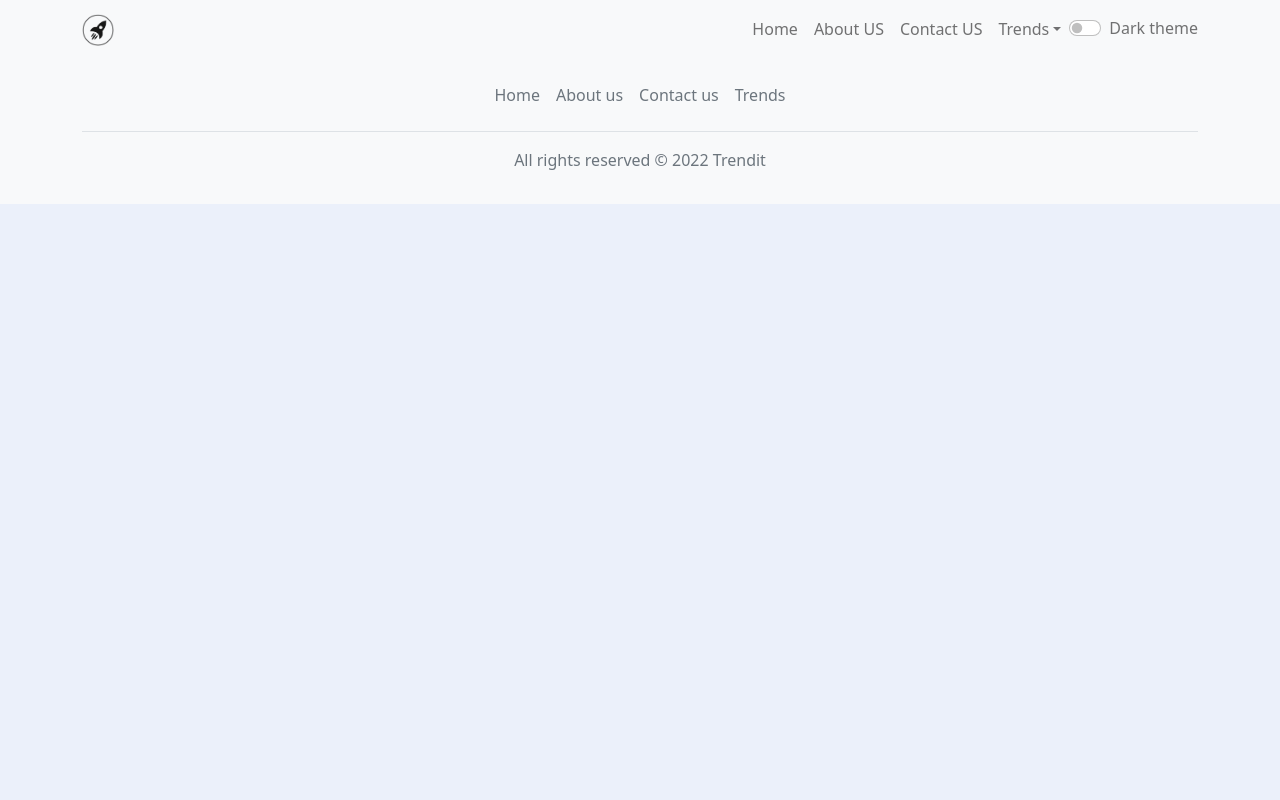
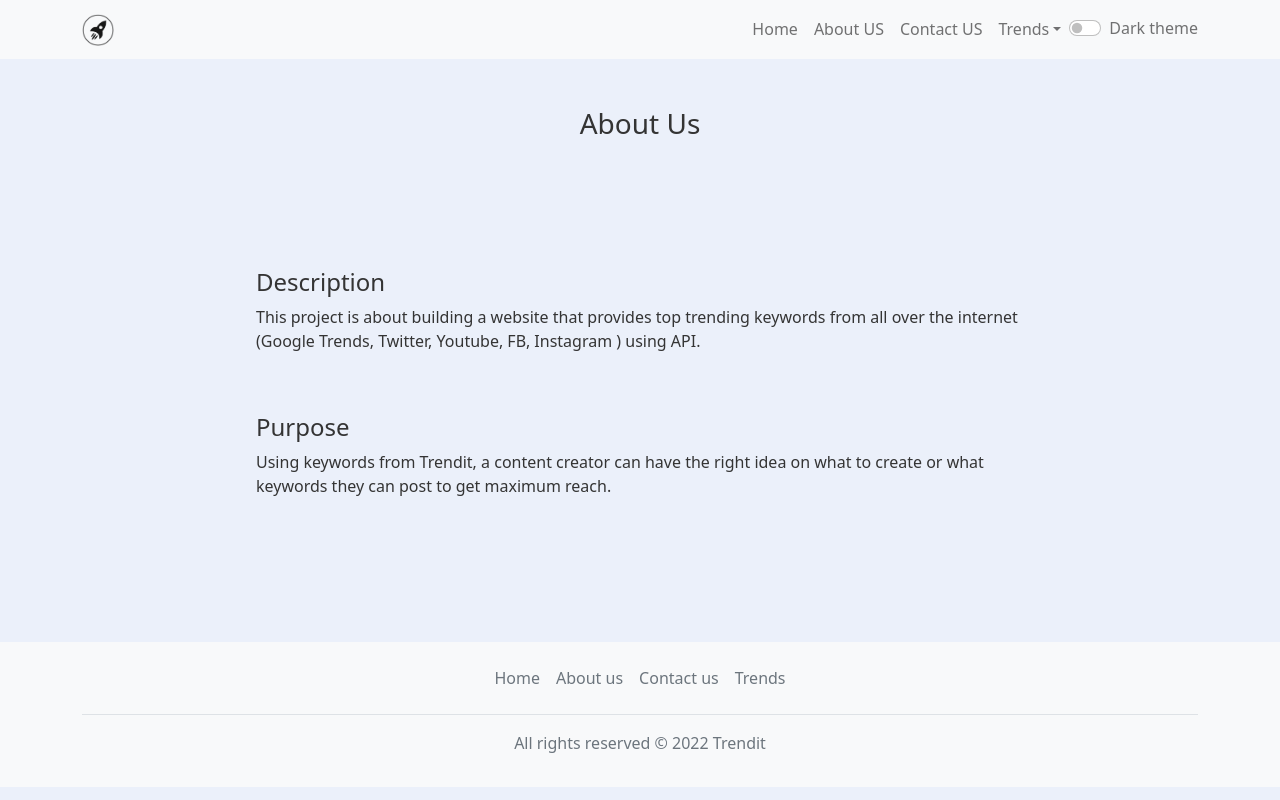
Before and after one commit to clubgamma/Trendit, a React (Create React App) app in the folder client/: page /about-us in a window 1280 px wide. Built offline with nearby package versions, Linux system fonts and the light colour scheme.

Commit message:
aboutus Page

```diff
--- a/client/src/App.js
+++ b/client/src/App.js
@@ -6,6 +6,7 @@ import ContactUs from "./components/ContactUs/ContactUs";
 import "bootstrap/dist/css/bootstrap.min.css";
 import "./App.css";
 import Footer from "./components/Footer/Footer";
+import AboutUS from './components/AboutUs/AboutUs';
 class App extends React.Component {
   constructor(props) {
     super(props);
@@ -30,6 +31,7 @@ class App extends React.Component {
             <Routes>
               <Route path="/" element={<Home />} />
               <Route path="/contact-us" element={<ContactUs theme={this.state.theme} />} />
+              <Route path="/about-us" element={<AboutUS  theme={this.state.theme}/>} />
             </Routes>
           </div>
         </Router>
--- /dev/null
+++ b/client/src/components/AboutUs/AboutUs.js
@@ -0,0 +1,25 @@
+import React from "react";
+import './about.css'
+
+function AboutUS(props) {
+  return (
+    <div className="pt-5 pb-3">
+      <h3>About Us</h3>
+        <div className="about">
+            <div className="des">
+                <h4>Description</h4>
+                <p>This project is about building a website that provides top trending keywords from all over the internet (Google Trends, Twitter, Youtube, FB, Instagram ) using API.</p>
+            </div>
+            <div className="pur">
+                <h4>Purpose</h4>
+                <p>Using keywords from Trendit, a content creator can have the right idea on what to create or what keywords they can post to get maximum reach.</p>
+            </div>
+        </div>
+      <div>
+
+      </div>
+    </div>
+  );
+}
+
+export default AboutUS;
--- /dev/null
+++ b/client/src/components/AboutUs/about.css
@@ -0,0 +1,8 @@
+.about{
+    text-align: left;
+    margin: 10% 20%;
+}
+
+.about .des{
+    margin: 60px 0;
+}
--- a/client/src/components/Navbar/Navbar.js
+++ b/client/src/components/Navbar/Navbar.js
@@ -22,7 +22,7 @@ function BasicExample(props) {
         <Navbar.Collapse id="basic-navbar-nav">
           <Nav className="ms-auto">
             <Nav.Link href="/">Home</Nav.Link>
-            <Nav.Link href="#link">About US</Nav.Link>
+            <Nav.Link href="/about-us">About US</Nav.Link>
             <Nav.Link href="/contact-us">Contact US</Nav.Link>
 
             <NavDropdown title="Trends" id="basic-nav-dropdown">
```
